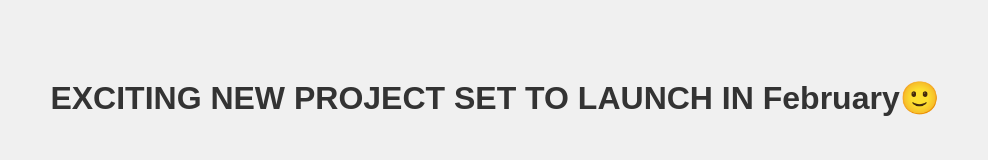
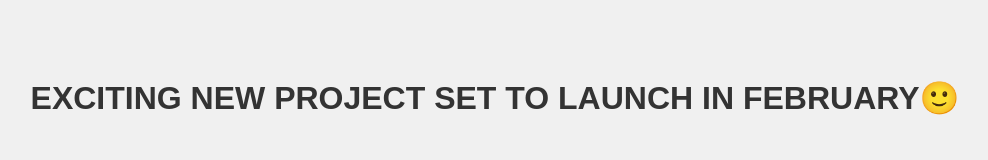
Before and after one commit to VanguriMadhu/LUNCH-DATE, a plain HTML site: page index.html in a window 1280 px wide. Shown: the whole page, without its empty margins (145-1133 px from the left). Drawn offline with Linux system fonts and the light colour scheme.

Commit message:
Update index.html

```diff
--- a/index.html
+++ b/index.html
@@ -15,6 +15,6 @@
     </style>
 </head>
 <body>
-    <h1>EXCITING NEW PROJECT SET TO LAUNCH IN February🙂</h1>
+    <h1>EXCITING NEW PROJECT SET TO LAUNCH IN FEBRUARY🙂</h1>
 </body>
 </html>
```
